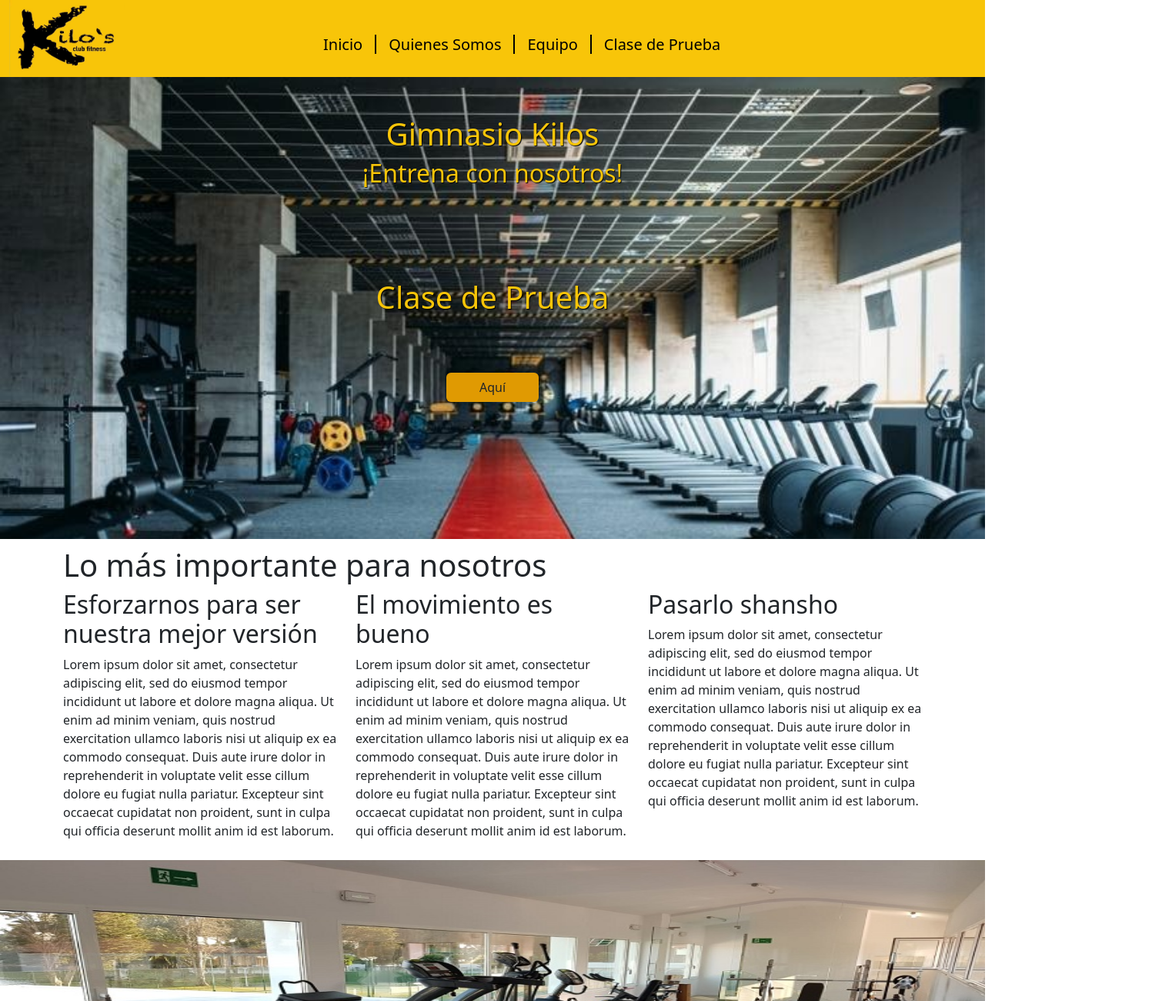
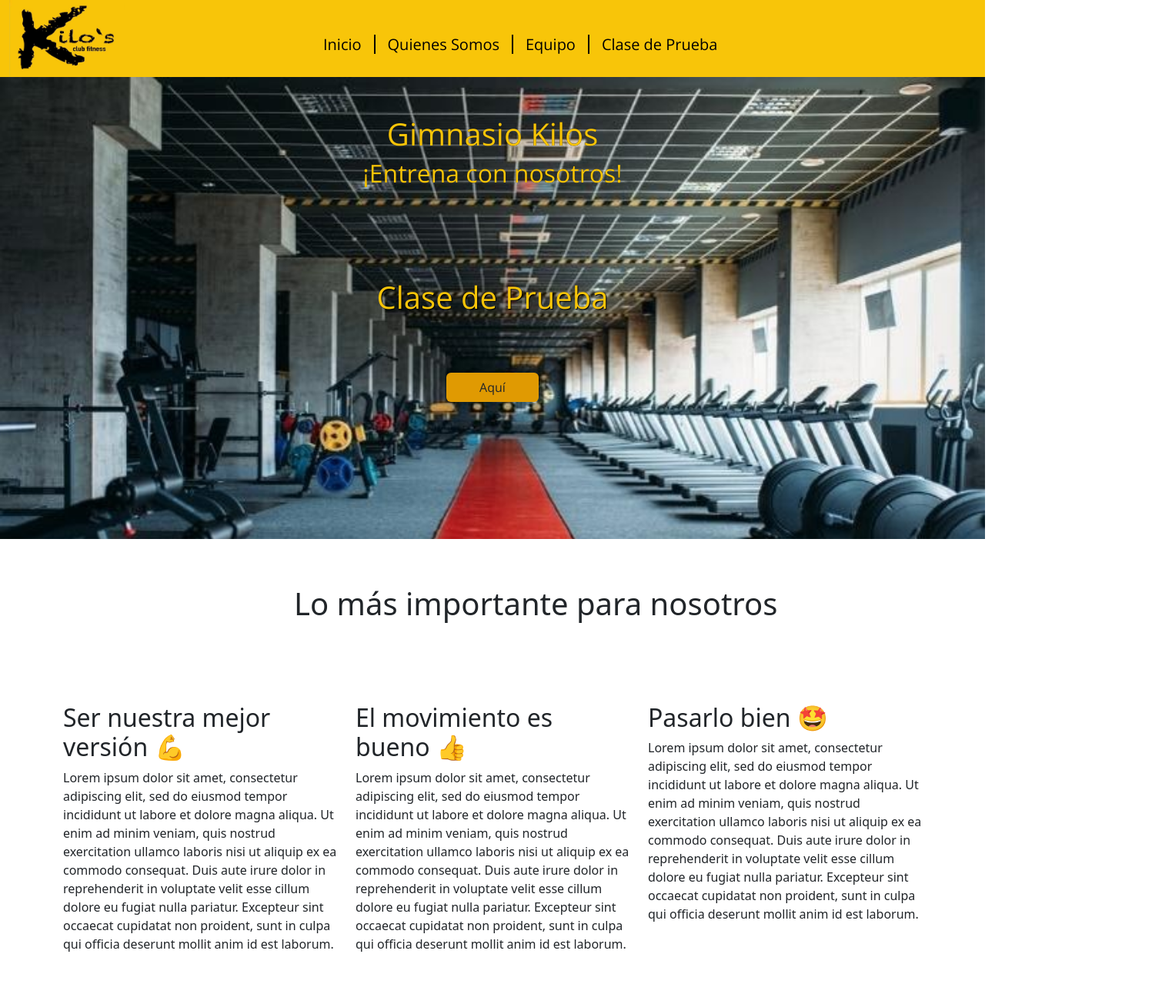
Before and after one commit to LukasOy/ProyectoRA1T.Progr, a plain HTML site: page index.html in a window 1280 px wide. Shown: the top 1300 px of the page at 77% size, 1510 px wide, since content can reach past the window. Drawn offline with nearby package versions, Linux system fonts and the light colour scheme.

Commit message:
1.6v ultimo comit del dia

```diff
--- a/assets/css/style.css
+++ b/assets/css/style.css
@@ -5,15 +5,19 @@ PREGUNTAR PROFESOR COMO SE HACE PARA TENER SIEMPRE COLORES EN LISTA Y SI UNO LO
 :root{
  --color-principal: #F8C509;
     --color-secundario: #E09A02;
+    --font-principal:'Open Sans', sans-serif;
+
 }
 
 html{
     min-height: 100%;
     position: relative;
+    font-family: var(--font-principal);
 }
 body{
     background-color: black;
     margin: 0;
+    font-family: var(--font-principal);
     /*margin-bottom: 40px; no hace nada */
 }
 .logoprincipal{
@@ -26,7 +30,8 @@ body{
     text-align: center;
     padding: 50px;
     font-size: 40px;
-    text-shadow: black 1px 1px 1px;
+    text-shadow: black 0px 0px 0px;
+    font-family: 'Open Sans', sans-serif;
 }
 .container-fluid{
     position: relative;
@@ -40,10 +45,13 @@ body{
     background-color: var(--color-secundario) !important ;
 }
 .trescards{
-    padding: 5px 5px 5px 5px;
-    margin: 5px 5px 5px 5px;
+    padding: 5px 10px 30px 10px;
+    margin: 5px 10px 30px 10px;
 }
-
+.h1index{
+    padding: 50px 5px 5px 10px;
+    margin: 50px 5px 100px 300px;
+}
 .linea2 {
     border-left: 2px solid black;
     float: left;
@@ -78,9 +86,10 @@ header{
 .nav{
     color: black;
     font-size: 20px;
-    text-shadow: white 1px 1px 1px;
+    text-shadow: white 0px 0px 0px;
     margin: 20px;
     padding: 5px 10px 0px 0px;
+    font-family: var(--font-principal);
 }
 .boton{
     margin-top: 200px;
--- a/index.html
+++ b/index.html
@@ -9,6 +9,10 @@
     <link rel="stylesheet" href="assets/css/bootstrap/css/bootstrap.min.css">
     <!-- SCRIP FONTAWESOME -->
     <script src="https://kit.fontawesome.com/e075224af2.js" crossorigin="anonymous"></script>
+    <!--  SCRIP OPEN SANS FONT-->
+    <link rel="preconnect" href="https://fonts.googleapis.com">
+    <link rel="preconnect" href="https://fonts.gstatic.com" crossorigin>
+    <link href="https://fonts.googleapis.com/css2?family=Open+Sans:wght@300&display=swap" rel="stylesheet">
 
 </head>
 <body>
@@ -73,20 +77,20 @@
 <!-- Imagen Principal -->
 <div class="container trescards">
     <div class="row">
-        <h1> Lo más importante para nosotros</h1>
-        <div class="col-4"><h2>Esforzarnos para ser nuestra mejor versión</h2>
+        <h1 class="h1index"> Lo más importante para nosotros</h1>
+        <div class="col-4"><h2>Ser nuestra mejor versión &#128170</h2>
             <p>Lorem ipsum dolor sit amet, consectetur adipiscing elit, sed do eiusmod tempor incididunt ut labore et
                 dolore magna aliqua. Ut enim ad minim veniam, quis nostrud exercitation ullamco laboris nisi ut aliquip
                 ex ea commodo consequat. Duis aute irure dolor in reprehenderit in voluptate velit esse cillum dolore eu
                 fugiat nulla pariatur. Excepteur sint occaecat cupidatat non proident, sunt in culpa qui officia
                 deserunt mollit anim id est laborum.</p></div>
-        <div class="col-4"><h2>El movimiento es bueno</h2>
+        <div class="col-4"><h2>El movimiento es bueno &#128077</h2>
             <p>Lorem ipsum dolor sit amet, consectetur adipiscing elit, sed do eiusmod tempor incididunt ut labore et
                 dolore magna aliqua. Ut enim ad minim veniam, quis nostrud exercitation ullamco laboris nisi ut aliquip
                 ex ea commodo consequat. Duis aute irure dolor in reprehenderit in voluptate velit esse cillum dolore eu
                 fugiat nulla pariatur. Excepteur sint occaecat cupidatat non proident, sunt in culpa qui officia
                 deserunt mollit anim id est laborum.</p></div>
-        <div class="col-4"><h2>Pasarlo shansho</h2>
+        <div class="col-4"><h2>Pasarlo bien  &#129321</h2>
             <p>Lorem ipsum dolor sit amet, consectetur adipiscing elit, sed do eiusmod tempor incididunt ut labore et
                 dolore magna aliqua. Ut enim ad minim veniam, quis nostrud exercitation ullamco laboris nisi ut aliquip
                 ex ea commodo consequat. Duis aute irure dolor in reprehenderit in voluptate velit esse cillum dolore eu
```
